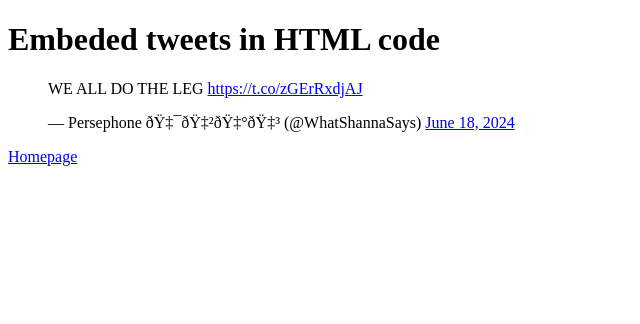
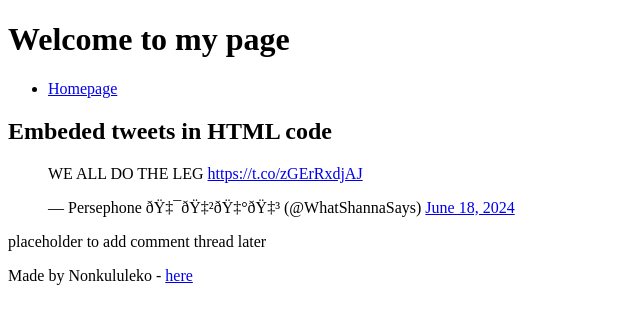
Before and after one commit to NonkululekoMiya/My_First_Portfolio, a plain HTML site: page html_basic/tweets.html in a window 1280 px wide. Shown: the whole page, without its empty margins (0-640 px from the left). Drawn offline with Linux system fonts and the light colour scheme.

Commit message:
index.html and tweets.html were modified

```diff
--- a/html_basic/tweets.html
+++ b/html_basic/tweets.html
@@ -4,8 +4,25 @@
 <title>My Tweeting Ways</title>
 </head>
 <body>
-    <h1>Embeded tweets in HTML code</h1>
+    <header>
+        <h1>Welcome to my page</h1>
+        <nav>
+        <ul>
+            <li><a href="http://127.0.0.1:5500/html_basic/index.html">Homepage</a></li>
+        </ul>
+        </nav>
+    </header>
+    <main>
+        <article>
+            <h1>Embeded tweets in HTML code</h1>
     <blockquote class="twitter-tweet" data-theme="dark"><p lang="en" dir="ltr">WE ALL DO THE LEG <a href="https://t.co/zGErRxdjAJ">https://t.co/zGErRxdjAJ</a></p>&mdash; Persephone 🇯🇲🇰🇳 (@WhatShannaSays) <a href="https://twitter.com/WhatShannaSays/status/1803136825474818324?ref_src=twsrc%5Etfw">June 18, 2024</a></blockquote> <script async src="https://platform.twitter.com/widgets.js" charset="utf-8"></script>
-    <a href="http://127.0.0.1:5500/html_basic/index.html">Homepage</a>
+        </article>
+        <aside>
+            <p>placeholder to add comment thread later</p>
+        </aside>
+    </main>
+    <footer>
+        <p>Made by Nonkululeko - <a href="https://www.linkedin.com/feed/" target="_blank">here</a></p>
+    </footer>
 </body>
 </html>
```
Also changed, not shown: html_basic/index.html (+18 -1 lines).
